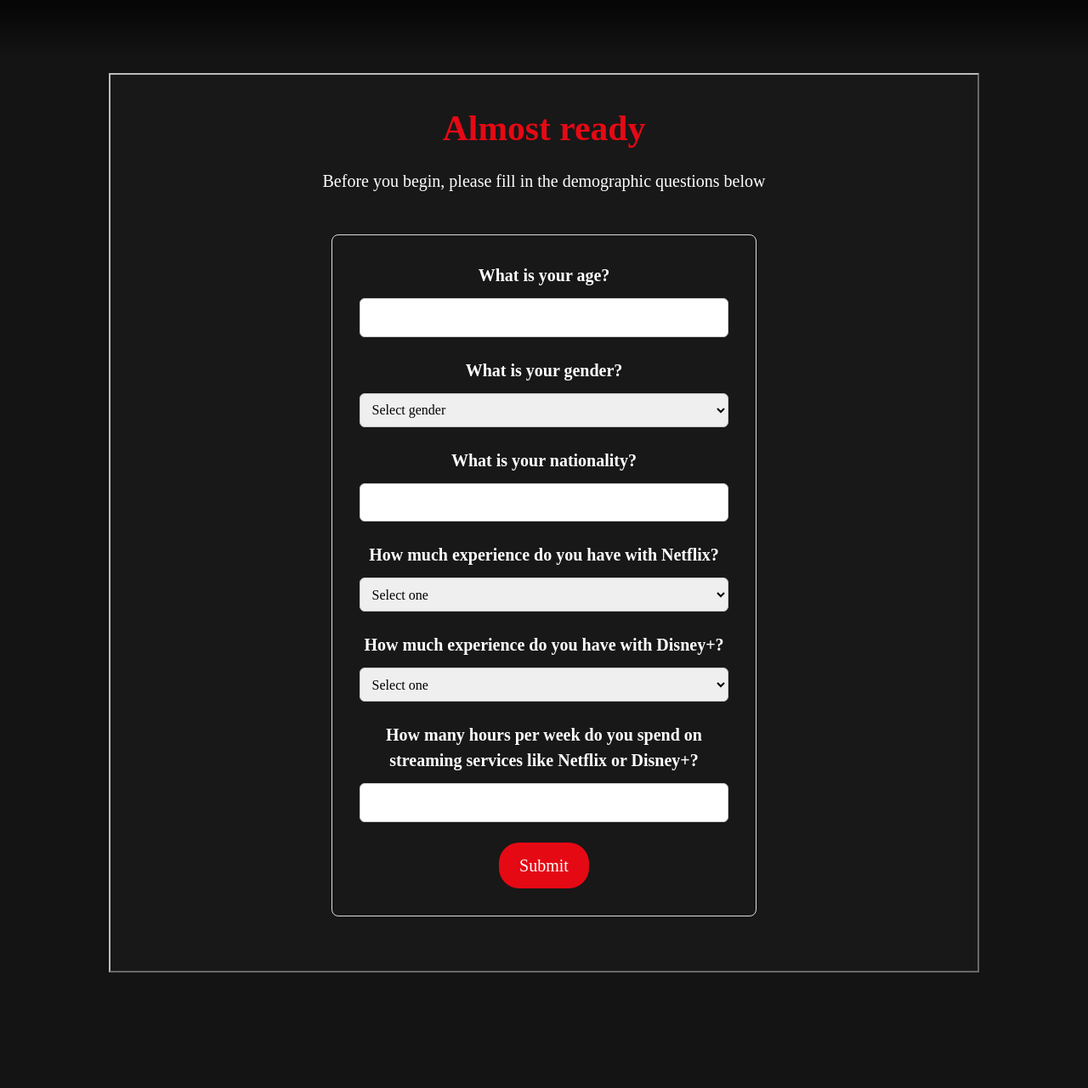
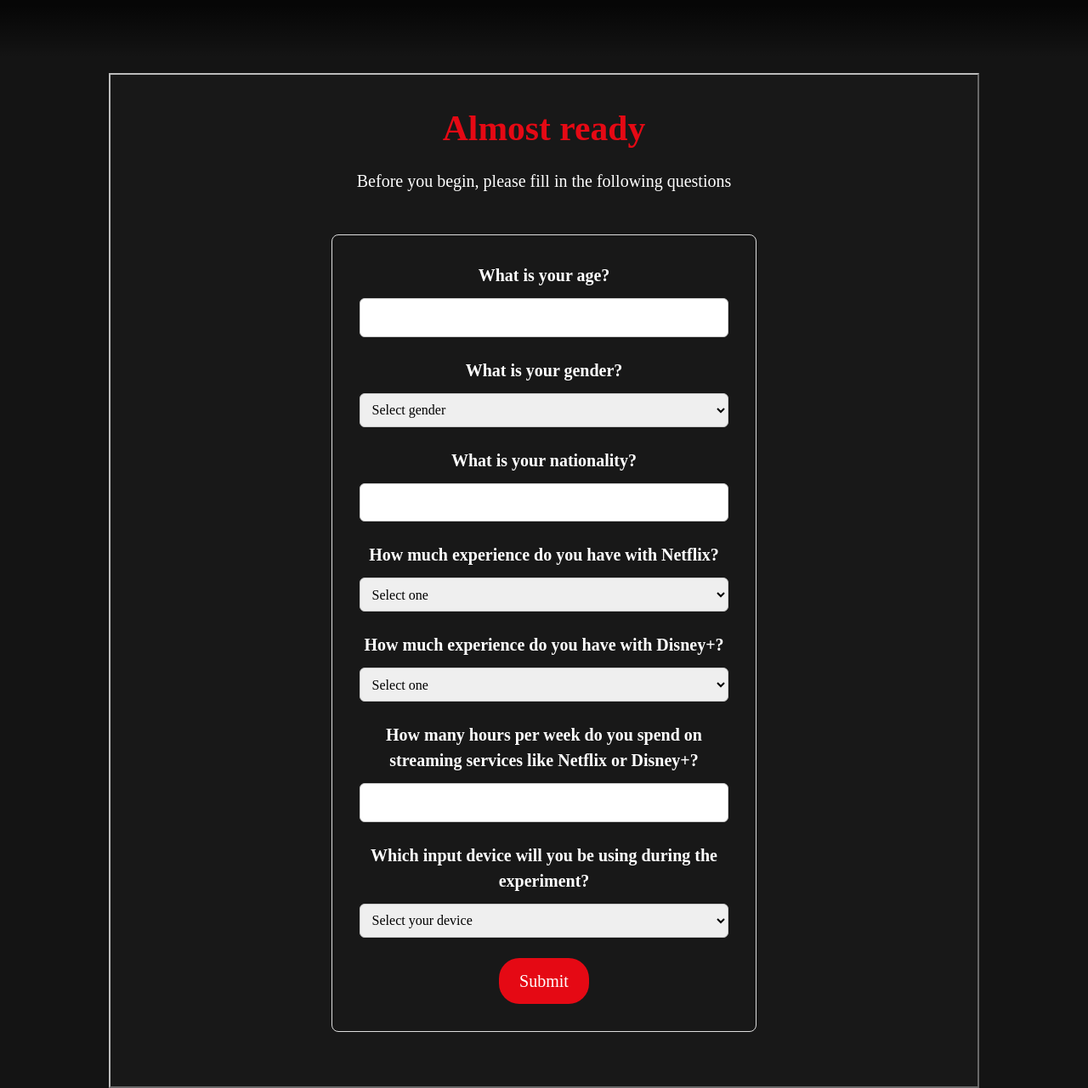
Before and after one commit to JSchut96/thesis-project-svelte, a SvelteKit app: page /demographic in a window 1280 px wide. Shown: the whole page at 85% size. Before the commit the page ends 1145 px from the top, so only its background shows below. Built offline with nearby package versions, Linux system fonts and the light colour scheme.

Commit message:
input device question added

```diff
--- a/src/lib/components/Grid.svelte
+++ b/src/lib/components/Grid.svelte
@@ -59,7 +59,7 @@
     }
 
     .movie-card:hover{
-        transform: scale(1.45);
+        transform: scale(3.75);
         z-index: 50;
         transition-delay: 0.5s;
         border-radius: 0px;
--- a/src/lib/components/Honeycomb.svelte
+++ b/src/lib/components/Honeycomb.svelte
@@ -93,7 +93,7 @@
 
     // On resize, recalculate hexRadius
     function updateHexRadius() {
-        hexRadius = (windowWidth - 120) / 14;
+        hexRadius = (windowWidth - 120) / 12;
         updateHexPositions();
     }
 
--- a/src/routes/+layout.svelte
+++ b/src/routes/+layout.svelte
@@ -3,7 +3,6 @@
     import Header from '$lib/components/Header.svelte'
 
 	let { children } = $props();
-
 </script>
 
 <Header />
--- a/src/routes/demographic/+page.server.ts
+++ b/src/routes/demographic/+page.server.ts
@@ -1,5 +1,5 @@
 import prisma from '$lib/server/prisma';
-import type { Gender, Experience } from '@prisma/client';
+import type { Gender, Experience, InputDevice } from '@prisma/client';
 import { error, redirect, type Actions } from '@sveltejs/kit';
 
 
@@ -18,6 +18,8 @@
       throw error(400, 'Invalid form data');
     }
 
+    console.log(data.get('inputDevice'));
+
     try {
       await prisma.participant.update({
         where: { sessionId: participant.sessionId },
@@ -28,6 +30,7 @@
           netflixExperience: data.get('netflixExperience') as Experience,
           disneyExperience: data.get('disneyExperience') as Experience,
           hoursPerWeek: Number(data.get('hoursPerWeek')),
+          inputDevice: data.get('inputDevice') as InputDevice
         }
       });
     } catch (err) {
--- a/src/routes/demographic/+page.svelte
+++ b/src/routes/demographic/+page.svelte
@@ -13,12 +13,13 @@
         nationality: '',
         netflixExperience: '',
         disneyExperience: '',
-        hoursPerWeek: ''
+        hoursPerWeek: '',
+        inputDevice: ''
     };
 </script>
     <Content>
         <h1>Almost ready</h1>
-        <p>Before you begin, please fill in the demographic questions below</p>
+        <p>Before you begin, please fill in the following questions</p>
 
         <form method="POST" class="form-container">
             <div class="form-group">
@@ -72,6 +73,15 @@
                 <input id="hours" name="hoursPerWeek" type="number" bind:value={formData.hoursPerWeek} min="0" max="100" required />
             </div>
 
+            <div class="form-group">
+                <label for="inputDevice">Which input device will you be using during the experiment?</label>
+                <select id="inputDevice" name="inputDevice" bind:value={formData.inputDevice} required>
+                    <option value="" disabled selected>Select your device</option>
+                    <option value="mouse">Mouse</option>
+                    <option value="touchpad">Touchpad</option>
+                </select>
+            </div>
+
             <button class="submit-button" type="submit">Submit</button>
         </form>
     </Content>
--- a/src/routes/final-questionnaire/+page.svelte
+++ b/src/routes/final-questionnaire/+page.svelte
@@ -86,7 +86,7 @@
         </div>
 
         <div class="section">
-            <h3>Could you list any pros or cons of each layout?*</h3>
+            <h3>Could you list any pros or cons for each layout?*</h3>
             <textarea name="prosCons" rows="4" required></textarea>
         </div>
 
```
Also changed, not shown: src/routes/carousel/+page.svelte (+7 -0 lines), 2 other files (tests, documents, lock files or other folders).
